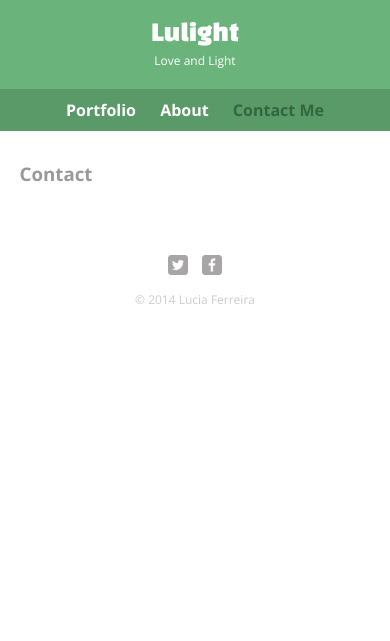
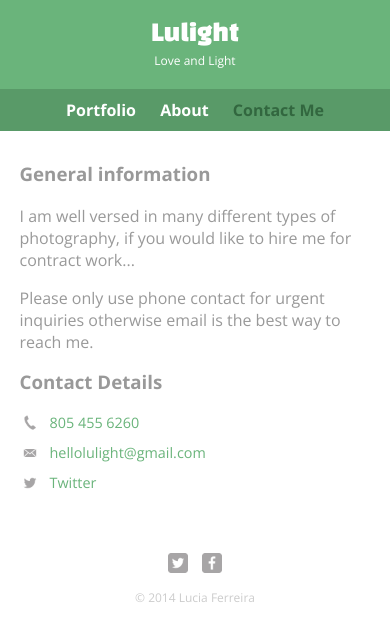
Before and after one commit to alexmattingley/alexmattingley.github.io, a PHP site: page /portfolio_example/contact.php in a window 390 px wide. Shown: the top 641 px of the page. Run offline with PHP 8.4, Linux system fonts and the light colour scheme.

Commit message:
Shortcuts document, more CSS
Media Queries (break points) responsive design, more information on selectors.

```diff
--- a/portfolio_example/contact.php
+++ b/portfolio_example/contact.php
@@ -4,7 +4,18 @@ $section = "contact";
 ?>
 <?php include('inc/header.php'); ?>
 
-<h3>Contact</h3>
+	<h3>General information</h3>
+	<p>I am well versed in many different types of photography, if you would like to hire me for contract work...</p>
+	<p>Please only use phone contact for urgent inquiries otherwise email is the best way to reach me.</p>
+	<!--<section> opening tag is in header.php-->
+</section>
+<section>
+	<h3>Contact Details</h3>
+	<ul class="contact-info">
+		<li class="phone"><a href="tel:805 455 6260">805 455 6260</a></li>
+		<li class="mail"><a href="mailto:hellolulight@gmail.com">hellolulight@gmail.com</a></li>
+		<li class="twitter"><a href="#">Twitter</a></li>
+	</ul>
 
-
+</section>
 <?php include('inc/footer.php'); ?>
--- a/portfolio_example/css/main.css
+++ b/portfolio_example/css/main.css
@@ -124,7 +124,32 @@ but everything displays ok on chrome? Rich says code is wrong*/
 	margin: 0 auto 30px;
 	border-radius: 100%;
 }
-
+/*************************
+Page Contact
+*************************/
+.contact-info {
+	list-style: none;
+	padding: 0;
+	margin-bottom: 0;
+	font-size: .9em;
+}
+.contact-info a {
+	display: block;
+	min-height: 20px;
+	background-repeat: no-repeat;
+	background-size: 20px 20px;
+	padding: 0 0 0 30px;
+	margin: 0 0 10px;
+}
+.contact-info li.phone a {
+	background-image: url('../img/phone.png');
+}
+.contact-info li.mail a {
+	background-image: url('../img/mail.png');
+}
+.contact-info li.twitter a {
+	background-image: url('../img/twitter.png');
+}
 /*************************
 Colors
 *************************/
--- /dev/null
+++ b/portfolio_example/css/responsive.css
@@ -0,0 +1,11 @@
+@media screen and (min-width: 480px) {
+	body {
+		background: navy;
+	}
+}
+
+@media screen and (min-width: 660px) {
+	body {
+		background: darkgreen;
+	}
+}
--- a/portfolio_example/inc/footer.php
+++ b/portfolio_example/inc/footer.php
@@ -1,5 +1,3 @@
-<!--<section> opening tag is in header.php-->
-</section>
 			<footer>
 				<a href="https://twitter.com/_FloridaMan">
 					<img src="img/twitter-wrap.png" alt="Twitter" class="social-icon">
--- a/portfolio_example/inc/header.php
+++ b/portfolio_example/inc/header.php
@@ -8,6 +8,8 @@
 	<link rel="stylesheet" href="css/normalize.css">
 	<link href='http://fonts.googleapis.com/css?family=Changa+One|Open+Sans:400,700,700italic' rel='stylesheet' type='text/css'>
 	<link rel="stylesheet" href="css/main.css">
+	<link rel="stylesheet" href="css/responsive.css">
+
 </head>
 <body>
 	<header>
```
Also changed, not shown: email/variable.php (added), 3 other files. Lines whose indentation alone changed are shown as unchanged.
